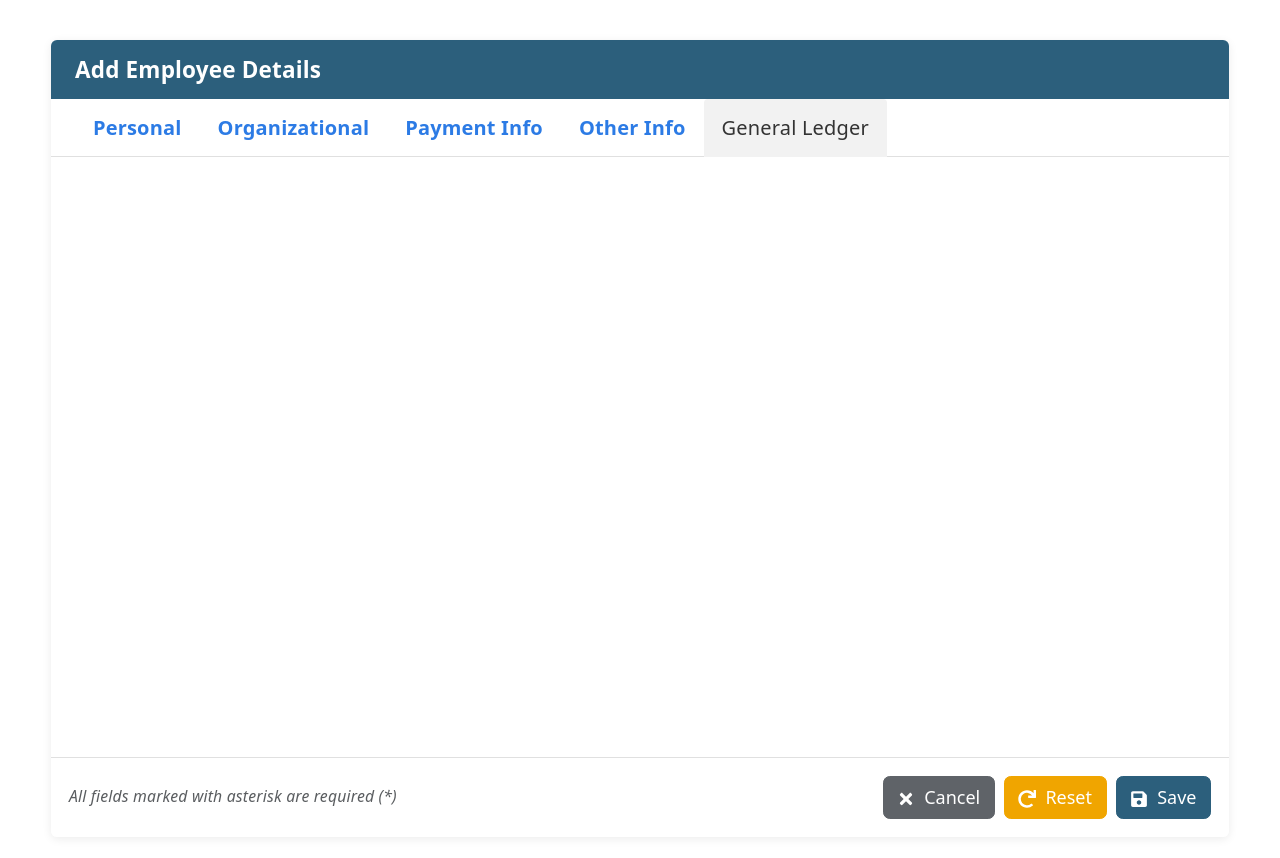
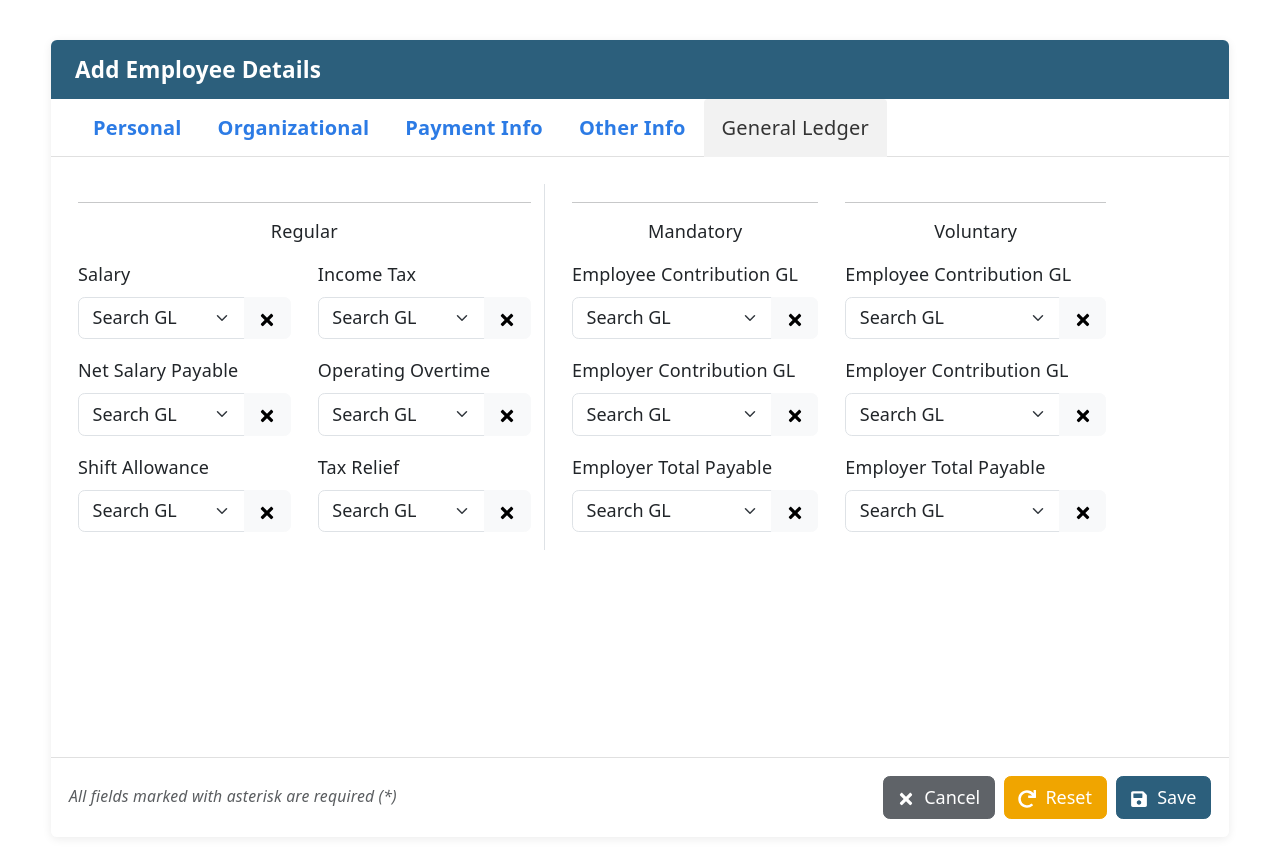
Before and after one commit to KikiOduro/Nested-forms, a React (Vite) app: page / in a window 1280 px wide. Both pictures are taken after a click on the link "General Ledger". Shown: the top 858 px of the page. Built offline with nearby package versions, Linux system fonts and the light colour scheme.

Commit message:
Uncomment and organize GeneralLedgerForm component code for improved readability and functionality

```diff
--- a/src/AddEmploymentDetails.jsx
+++ b/src/AddEmploymentDetails.jsx
@@ -5,7 +5,7 @@ import PersonalForm from "./PersonalForm";
 import OrganizationalForm from "./OrganizationalForm";
 import PaymentInfoForm from "./PaymentInfoForm";
 import OtherInfoForm from "./OtherInfoForm";
-// import GeneralLedgerForm from "./GeneralLedgerForm";
+import GeneralLedgerForm from "./GeneralLedgerForm";
 import "./components/EmployeeForm.css";
 
 const AddEmployeeDetails = () => {
@@ -87,9 +87,9 @@ const AddEmployeeDetails = () => {
         <TabPane tabId="other">
           <OtherInfoForm key={resetKey} />
         </TabPane>
-        {/* <TabPane tabId="ledger">
+        <TabPane tabId="ledger">
           <GeneralLedgerForm key={resetKey} />
-        </TabPane> */}
+        </TabPane>
       </TabContent>
 
       {/* Footer note + buttons */}
--- a/src/GeneralLedgerForm.jsx
+++ b/src/GeneralLedgerForm.jsx
@@ -1,151 +1,151 @@
-// import { useState } from "react";
-// import { Row, Col } from "reactstrap";
-// import GLSelectField from "./GLSelectField";
+import { useState } from "react";
+import { Row, Col } from "reactstrap";
+import GLSelectField from "./GLSelectField";
 
-// const GeneralLedgerForm = () => {
-//   // one object holding all 12 GL fields across the 3 sections
-//   const [formData, setFormData] = useState({
-//     // Regular
-//     salary: "",
-//     incomeTax: "",
-//     netSalaryPayable: "",
-//     operatingOvertime: "",
-//     shiftAllowance: "",
-//     taxRelief: "",
-//     // Mandatory
-//     mandatoryEmployeeContribution: "",
-//     mandatoryEmployerContribution: "",
-//     mandatoryEmployerTotalPayable: "",
-//     // Voluntary
-//     voluntaryEmployeeContribution: "",
-//     voluntaryEmployerContribution: "",
-//     voluntaryEmployerTotalPayable: "",
-//   });
+const GeneralLedgerForm = () => {
+  // one object holding all 12 GL fields across the 3 sections
+  const [formData, setFormData] = useState({
+    // Regular
+    salary: "",
+    incomeTax: "",
+    netSalaryPayable: "",
+    operatingOvertime: "",
+    shiftAllowance: "",
+    taxRelief: "",
+    // Mandatory
+    mandatoryEmployeeContribution: "",
+    mandatoryEmployerContribution: "",
+    mandatoryEmployerTotalPayable: "",
+    // Voluntary
+    voluntaryEmployeeContribution: "",
+    voluntaryEmployerContribution: "",
+    voluntaryEmployerTotalPayable: "",
+  });
 
-//   // handles selecting an option in any dropdown
-//   const handleChange = (e) => {
-//     const { name, value } = e.target;
-//     setFormData({ ...formData, [name]: value });
-//   };
+  // handles selecting an option in any dropdown
+  const handleChange = (e) => {
+    const { name, value } = e.target;
+    setFormData({ ...formData, [name]: value });
+  };
 
-//   // handles clicking the X button to clear one field
-//   const handleClear = (name) => {
-//     setFormData({ ...formData, [name]: "" });
-//   };
+  // handles clicking the X button to clear one field
+  const handleClear = (name) => {
+    setFormData({ ...formData, [name]: "" });
+  };
 
-//   return (
-//     <form>
-//       <Row className="align-items-start">
-//         {/* REGULAR SECTION */}
-//         <Col md={5}>
-//           <hr />
-//           <h6 className="text-center mb-3">Regular</h6>
-//           <Row>
-//             <Col md={6}>
-//               <GLSelectField
-//                 label="Salary"
-//                 name="salary"
-//                 value={formData.salary}
-//                 onChange={handleChange}
-//                 onClear={handleClear}
-//               />
-//               <GLSelectField
-//                 label="Net Salary Payable"
-//                 name="netSalaryPayable"
-//                 value={formData.netSalaryPayable}
-//                 onChange={handleChange}
-//                 onClear={handleClear}
-//               />
-//               <GLSelectField
-//                 label="Shift Allowance"
-//                 name="shiftAllowance"
-//                 value={formData.shiftAllowance}
-//                 onChange={handleChange}
-//                 onClear={handleClear}
-//               />
-//             </Col>
-//             <Col md={6}>
-//               <GLSelectField
-//                 label="Income Tax"
-//                 name="incomeTax"
-//                 value={formData.incomeTax}
-//                 onChange={handleChange}
-//                 onClear={handleClear}
-//               />
-//               <GLSelectField
-//                 label="Operating Overtime"
-//                 name="operatingOvertime"
-//                 value={formData.operatingOvertime}
-//                 onChange={handleChange}
-//                 onClear={handleClear}
-//               />
-//               <GLSelectField
-//                 label="Tax Relief"
-//                 name="taxRelief"
-//                 value={formData.taxRelief}
-//                 onChange={handleChange}
-//                 onClear={handleClear}
-//               />
-//             </Col>
-//           </Row>
-//         </Col>
+  return (
+    <form>
+      <Row className="align-items-start">
+        {/* REGULAR SECTION */}
+        <Col md={5}>
+          <hr />
+          <h6 className="text-center mb-3">Regular</h6>
+          <Row>
+            <Col md={6}>
+              <GLSelectField
+                label="Salary"
+                name="salary"
+                value={formData.salary}
+                onChange={handleChange}
+                onClear={handleClear}
+              />
+              <GLSelectField
+                label="Net Salary Payable"
+                name="netSalaryPayable"
+                value={formData.netSalaryPayable}
+                onChange={handleChange}
+                onClear={handleClear}
+              />
+              <GLSelectField
+                label="Shift Allowance"
+                name="shiftAllowance"
+                value={formData.shiftAllowance}
+                onChange={handleChange}
+                onClear={handleClear}
+              />
+            </Col>
+            <Col md={6}>
+              <GLSelectField
+                label="Income Tax"
+                name="incomeTax"
+                value={formData.incomeTax}
+                onChange={handleChange}
+                onClear={handleClear}
+              />
+              <GLSelectField
+                label="Operating Overtime"
+                name="operatingOvertime"
+                value={formData.operatingOvertime}
+                onChange={handleChange}
+                onClear={handleClear}
+              />
+              <GLSelectField
+                label="Tax Relief"
+                name="taxRelief"
+                value={formData.taxRelief}
+                onChange={handleChange}
+                onClear={handleClear}
+              />
+            </Col>
+          </Row>
+        </Col>
 
-//         {/* MANDATORY SECTION */}
-//         <Col md={3} className="border-start ps-4">
-//           <hr />
-//           <h6 className="text-center mb-3">Mandatory</h6>
-//           <GLSelectField
-//             label="Employee Contribution GL"
-//             name="mandatoryEmployeeContribution"
-//             value={formData.mandatoryEmployeeContribution}
-//             onChange={handleChange}
-//             onClear={handleClear}
-//           />
-//           <GLSelectField
-//             label="Employer Contribution GL"
-//             name="mandatoryEmployerContribution"
-//             value={formData.mandatoryEmployerContribution}
-//             onChange={handleChange}
-//             onClear={handleClear}
-//           />
-//           <GLSelectField
-//             label="Employer Total Payable"
-//             name="mandatoryEmployerTotalPayable"
-//             value={formData.mandatoryEmployerTotalPayable}
-//             onChange={handleChange}
-//             onClear={handleClear}
-//           />
-//         </Col>
+        {/* MANDATORY SECTION */}
+        <Col md={3} className="border-start ps-4">
+          <hr />
+          <h6 className="text-center mb-3">Mandatory</h6>
+          <GLSelectField
+            label="Employee Contribution GL"
+            name="mandatoryEmployeeContribution"
+            value={formData.mandatoryEmployeeContribution}
+            onChange={handleChange}
+            onClear={handleClear}
+          />
+          <GLSelectField
+            label="Employer Contribution GL"
+            name="mandatoryEmployerContribution"
+            value={formData.mandatoryEmployerContribution}
+            onChange={handleChange}
+            onClear={handleClear}
+          />
+          <GLSelectField
+            label="Employer Total Payable"
+            name="mandatoryEmployerTotalPayable"
+            value={formData.mandatoryEmployerTotalPayable}
+            onChange={handleChange}
+            onClear={handleClear}
+          />
+        </Col>
 
-//         {/* VOLUNTARY SECTION */}
-//         <Col md={3}>
-//           <hr />
-//           <h6 className="text-center mb-3">Voluntary</h6>
-//           <GLSelectField
-//             label="Employee Contribution GL"
-//             name="voluntaryEmployeeContribution"
-//             value={formData.voluntaryEmployeeContribution}
-//             onChange={handleChange}
-//             onClear={handleClear}
-//           />
-//           <GLSelectField
-//             label="Employer Contribution GL"
-//             name="voluntaryEmployerContribution"
-//             value={formData.voluntaryEmployerContribution}
-//             onChange={handleChange}
-//             onClear={handleClear}
-//           />
-//           <GLSelectField
-//             label="Employer Total Payable"
-//             name="voluntaryEmployerTotalPayable"
-//             value={formData.voluntaryEmployerTotalPayable}
-//             onChange={handleChange}
-//             onClear={handleClear}
-//           />
-//         </Col>
-//       </Row>
-//     </form>
-//   );
-// };
+        {/* VOLUNTARY SECTION */}
+        <Col md={3}>
+          <hr />
+          <h6 className="text-center mb-3">Voluntary</h6>
+          <GLSelectField
+            label="Employee Contribution GL"
+            name="voluntaryEmployeeContribution"
+            value={formData.voluntaryEmployeeContribution}
+            onChange={handleChange}
+            onClear={handleClear}
+          />
+          <GLSelectField
+            label="Employer Contribution GL"
+            name="voluntaryEmployerContribution"
+            value={formData.voluntaryEmployerContribution}
+            onChange={handleChange}
+            onClear={handleClear}
+          />
+          <GLSelectField
+            label="Employer Total Payable"
+            name="voluntaryEmployerTotalPayable"
+            value={formData.voluntaryEmployerTotalPayable}
+            onChange={handleChange}
+            onClear={handleClear}
+          />
+        </Col>
+      </Row>
+    </form>
+  );
+};
 
-// export default GeneralLedgerForm;
+export default GeneralLedgerForm;
```
